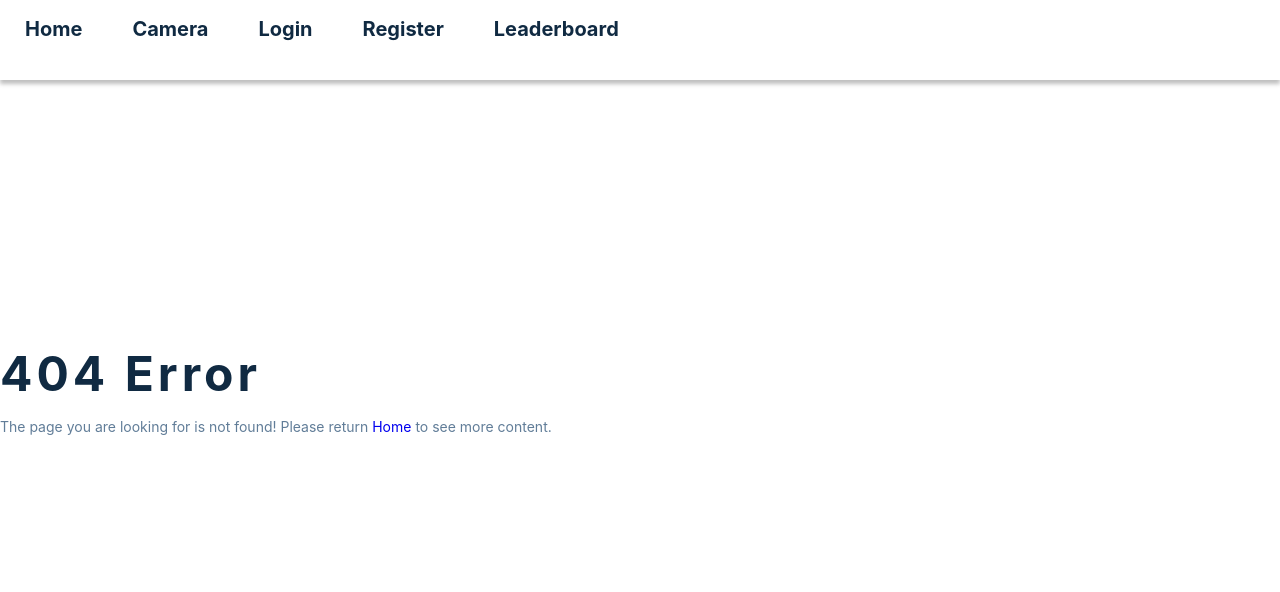
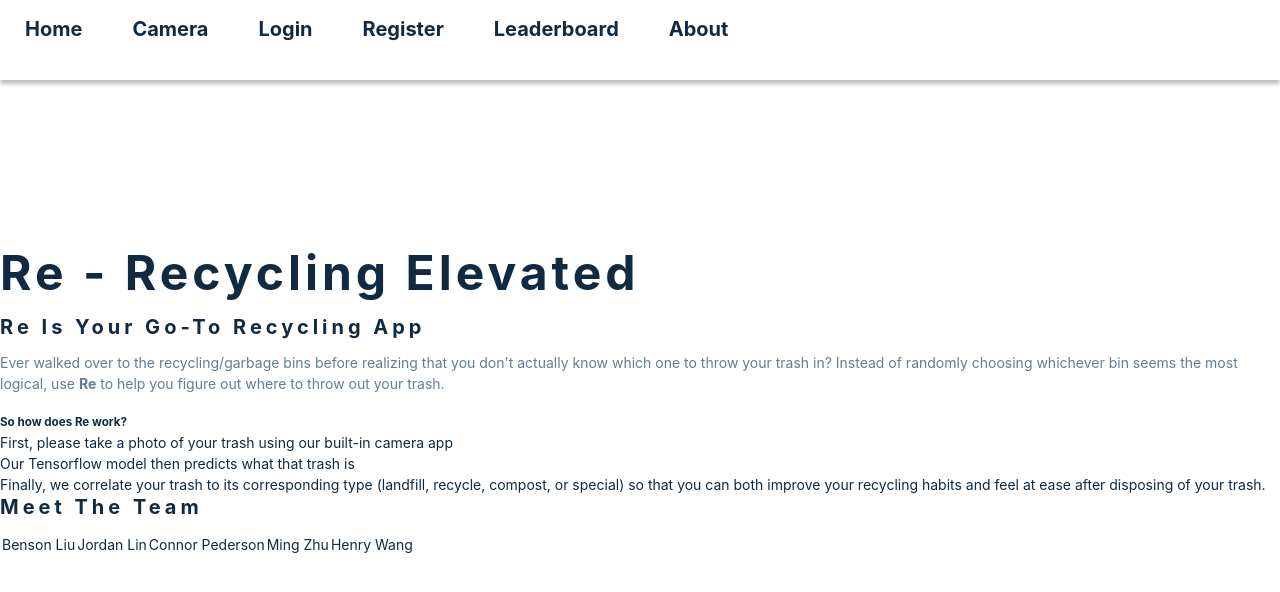
Before and after one commit to bliutech/re, a React (Create React App) app in the folder client/: page /about in a window 1280 px wide. Before the commit this address had no page. Shown: the top 592 px of the page. Built offline with nearby package versions, Linux system fonts and the light colour scheme.

Commit message:
added about page

```diff
--- a/client/src/App.js
+++ b/client/src/App.js
@@ -8,6 +8,7 @@ import LoginRegister from "./pages/Login";
 import Camera from "./pages/Camera";
 import Error404 from "./pages/Error404";
 import Leaderboard from "./pages/Leaderboard";
+import About from "./pages/About";
 
 import Navbar from "./components/Navbar";
 
@@ -21,6 +22,7 @@ function App() {
         <Route path="/login" element={<LoginRegister />} />
         <Route path="/camera" element={<Camera />} />
         <Route path="/leaderboard" element={<Leaderboard />} />
+        <Route path="/about" element={<About />} />
         <Route path="*" element={<Error404 />} />
       </Routes>
     </div>
--- a/client/src/components/Navbar.js
+++ b/client/src/components/Navbar.js
@@ -21,6 +21,9 @@ export default function Navbar() {
         <li>
           <Link to="/leaderboard">Leaderboard</Link>
         </li>
+        <li>
+          <Link to="/about">About</Link>
+        </li>
       </ul>
     </header>
   );
--- /dev/null
+++ b/client/src/pages/About.js
@@ -0,0 +1,38 @@
+import React from "react";
+
+export default function About() {
+  return (
+    <>
+      <h1>Re - Recycling Elevated</h1>
+      <h3>Re is your go-to recycling app</h3>
+      <p>
+        Ever walked over to the recycling/garbage bins before realizing that you
+        don't actually know which one to throw your trash in? Instead of
+        randomly choosing whichever bin seems the most logical, use <b>Re</b> to
+        help you figure out where to throw out your trash.
+      </p>
+      <h5>So how does Re work?</h5>
+      <ul>
+        <li>
+          First, please take a photo of your trash using our built-in camera app
+        </li>
+        <li>Our Tensorflow model then predicts what that trash is</li>
+        <li>
+          Finally, we correlate your trash to its corresponding type (landfill,
+          recycle, compost, or special) so that you can both improve your
+          recycling habits and feel at ease after disposing of your trash.
+        </li>
+      </ul>
+      <h3>Meet the Team</h3>
+      <table>
+        <tr>
+          <td>Benson Liu</td>
+          <td>Jordan Lin</td>
+          <td>Connor Pederson</td>
+          <td>Ming Zhu</td>
+          <td>Henry Wang</td>
+        </tr>
+      </table>
+    </>
+  );
+}
```
